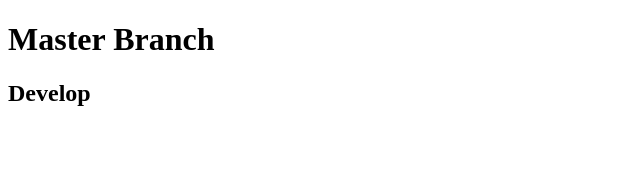
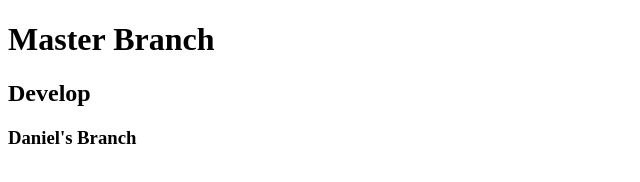
Before and after one commit to boltdanrogers/TeamGit, a plain HTML site: page index.html in a window 1280 px wide. Shown: the whole page, without its empty margins (0-640 px from the left). Drawn offline with Linux system fonts and the light colour scheme.

Commit message:
daniel's branch

```diff
--- a/index.html
+++ b/index.html
@@ -10,7 +10,7 @@
 
 <h1>Master Branch</h1>
 <h2>Develop</h2>
-
+<h3>Daniel's Branch</h3>
 
 </body>
 </html>
```
